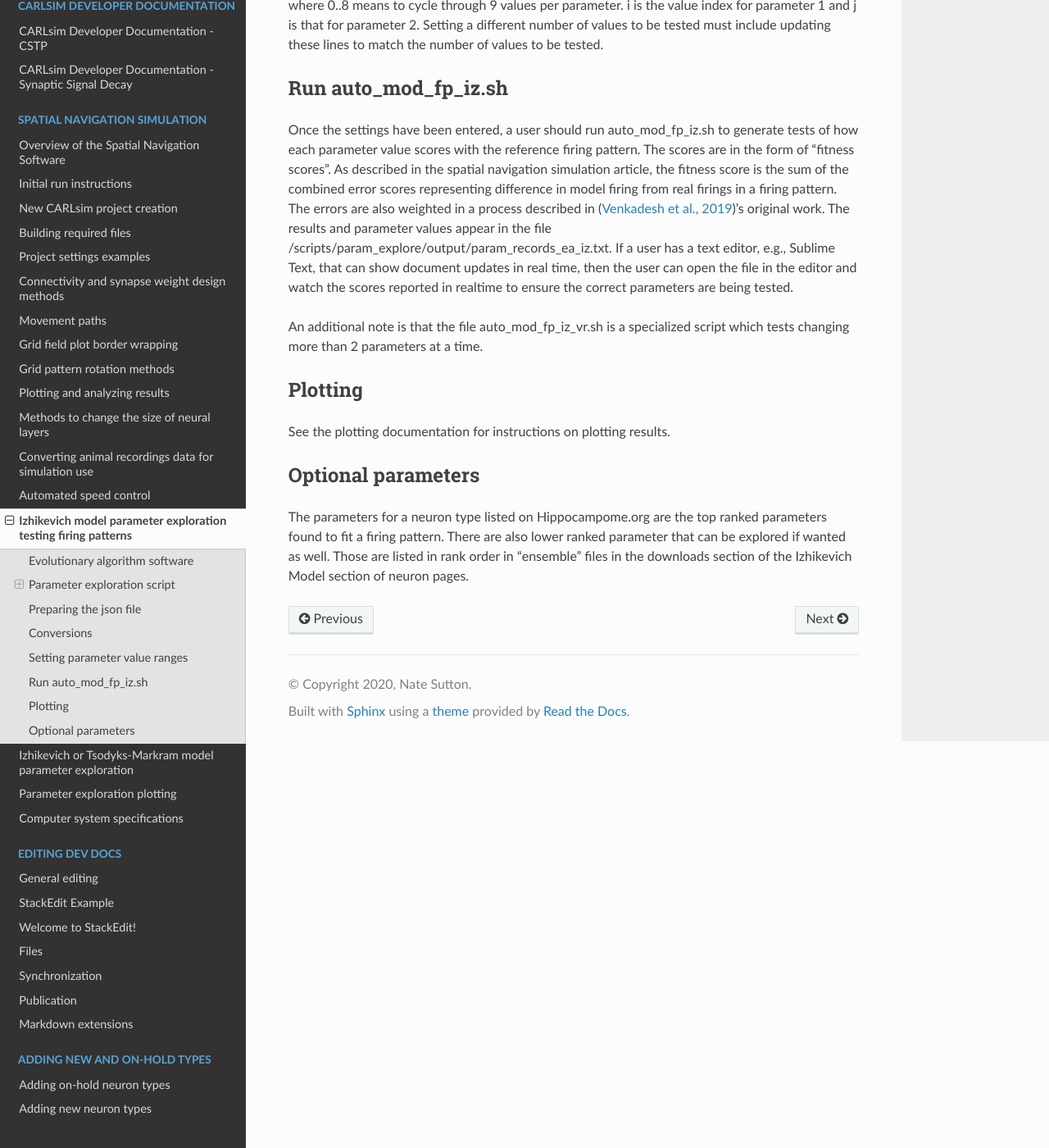
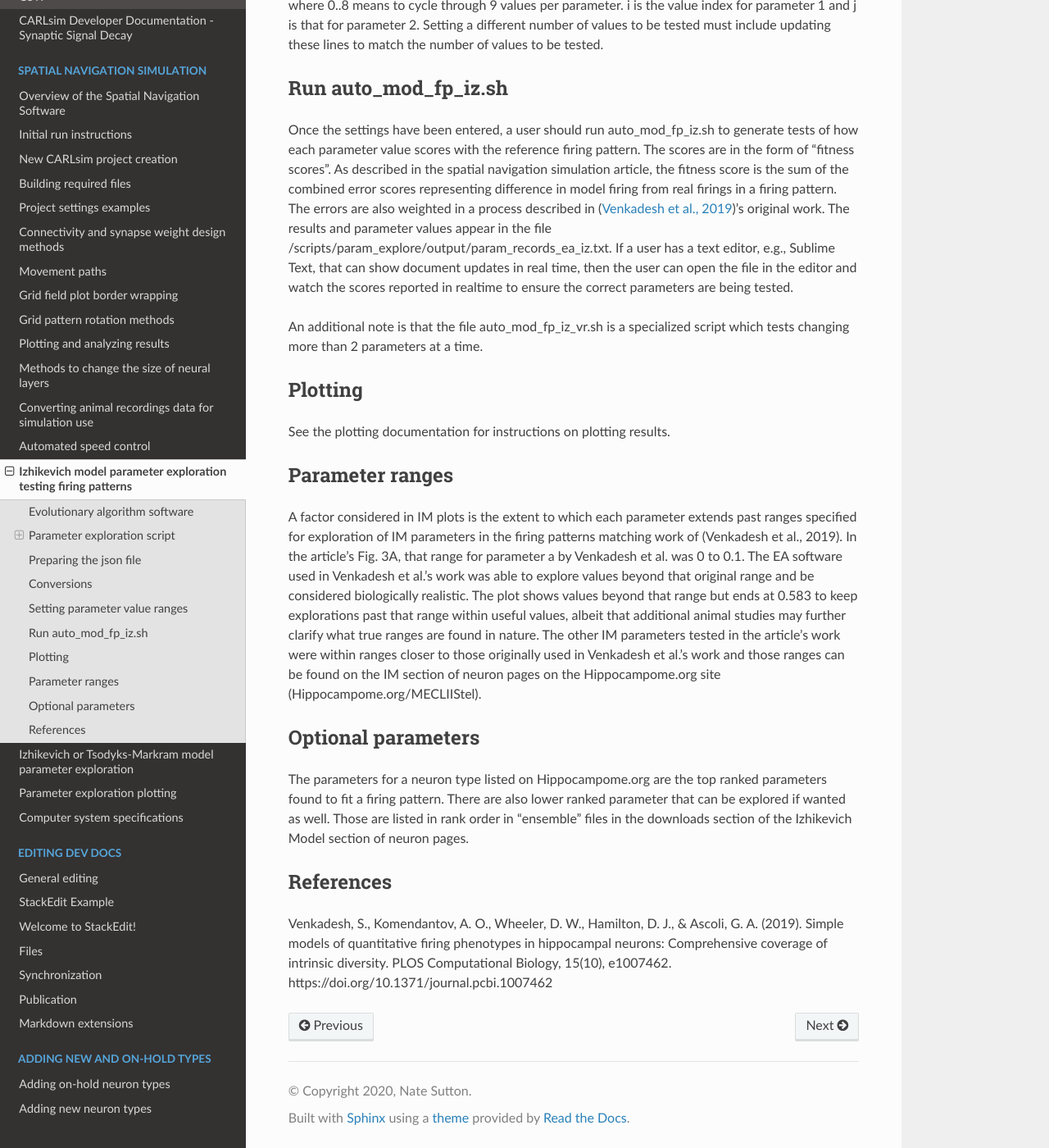
Before and after one commit to Hippocampome-Org/hco_dev_docs, a Sphinx documentation site: the page built from docs/spatial_nav/param_explore_iz_fp.md, in a window 1280 px wide and 1400 px high, scrolled down 3082 px. Shown: the whole window at 82% size. Built offline with Sphinx 7.4.7 and the Read the Docs theme 2.0.0, drawn with Linux system fonts in a browser that asks for light colours.

Commit message:
added to param_explore_iz page

```diff
--- a/docs/spatial_nav/param_explore_iz_fp.md
+++ b/docs/spatial_nav/param_explore_iz_fp.md
@@ -69,6 +69,14 @@ An additional note is that the file auto_mod_fp_iz_vr.sh is a specialized script
 
 See the plotting documentation for instructions on plotting results.
 
+## Parameter ranges
+
+A factor considered in IM plots is the extent to which each parameter extends past ranges specified for exploration of IM parameters in the firing patterns matching work of (Venkadesh et al., 2019). In the article's Fig. 3A, that range for parameter a by Venkadesh et al. was 0 to 0.1. The EA software used in Venkadesh et al.'s work was able to explore values beyond that original range and be considered biologically realistic. The plot shows values beyond that range but ends at 0.583 to keep explorations past that range within useful values, albeit that additional animal studies may further clarify what true ranges are found in nature. The other IM parameters tested in the article's work were within ranges closer to those originally used in Venkadesh et al.’s work and those ranges can be found on the IM section of neuron pages on the Hippocampome.org site (Hippocampome.org/MECLIIStel).
+
 ## Optional parameters
 
 The parameters for a neuron type listed on Hippocampome.org are the top ranked parameters found to fit a firing pattern. There are also lower ranked parameter that can be explored if wanted as well. Those are listed in rank order in "ensemble" files in the downloads section of the Izhikevich Model section of neuron pages.
+
+## References
+
+Venkadesh, S., Komendantov, A. O., Wheeler, D. W., Hamilton, D. J., & Ascoli, G. A. (2019). Simple models of quantitative firing phenotypes in hippocampal neurons: Comprehensive coverage of intrinsic diversity. PLOS Computational Biology, 15(10), e1007462. https://doi.org/10.1371/journal.pcbi.1007462
```
